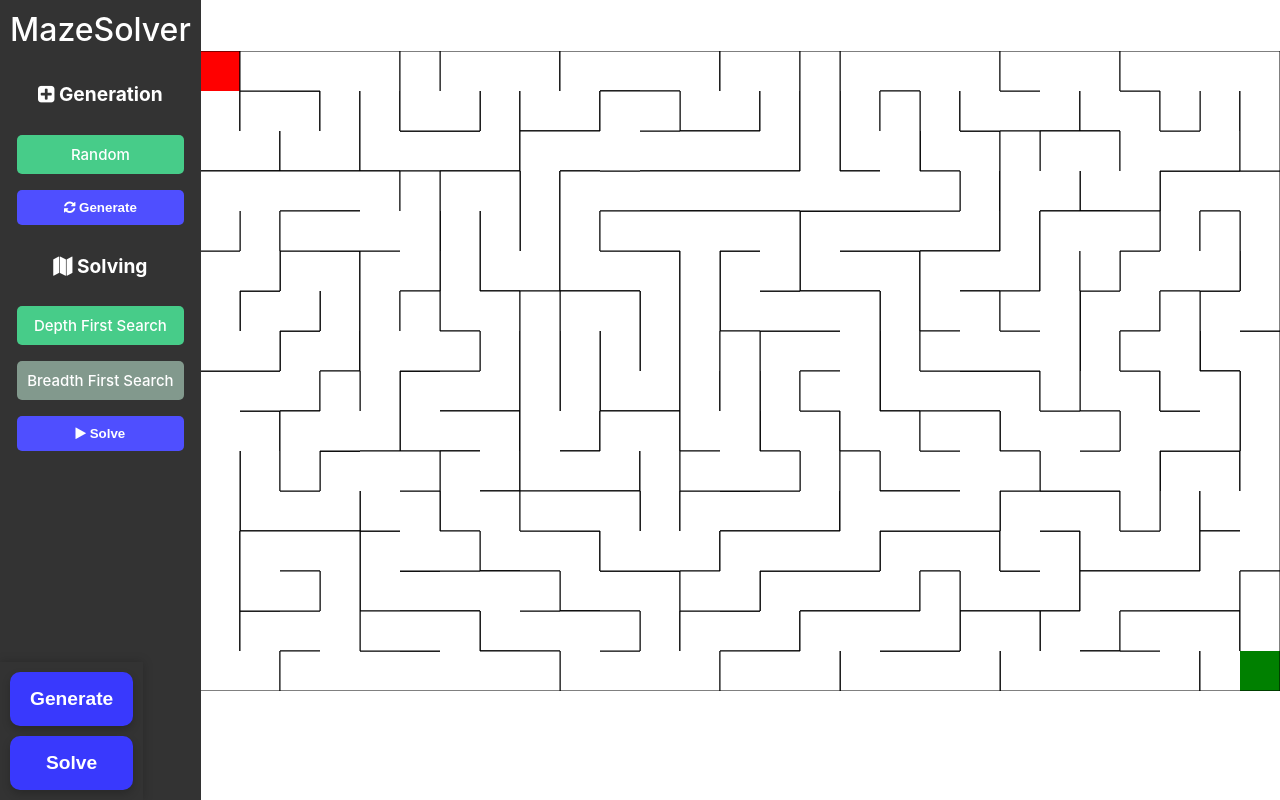
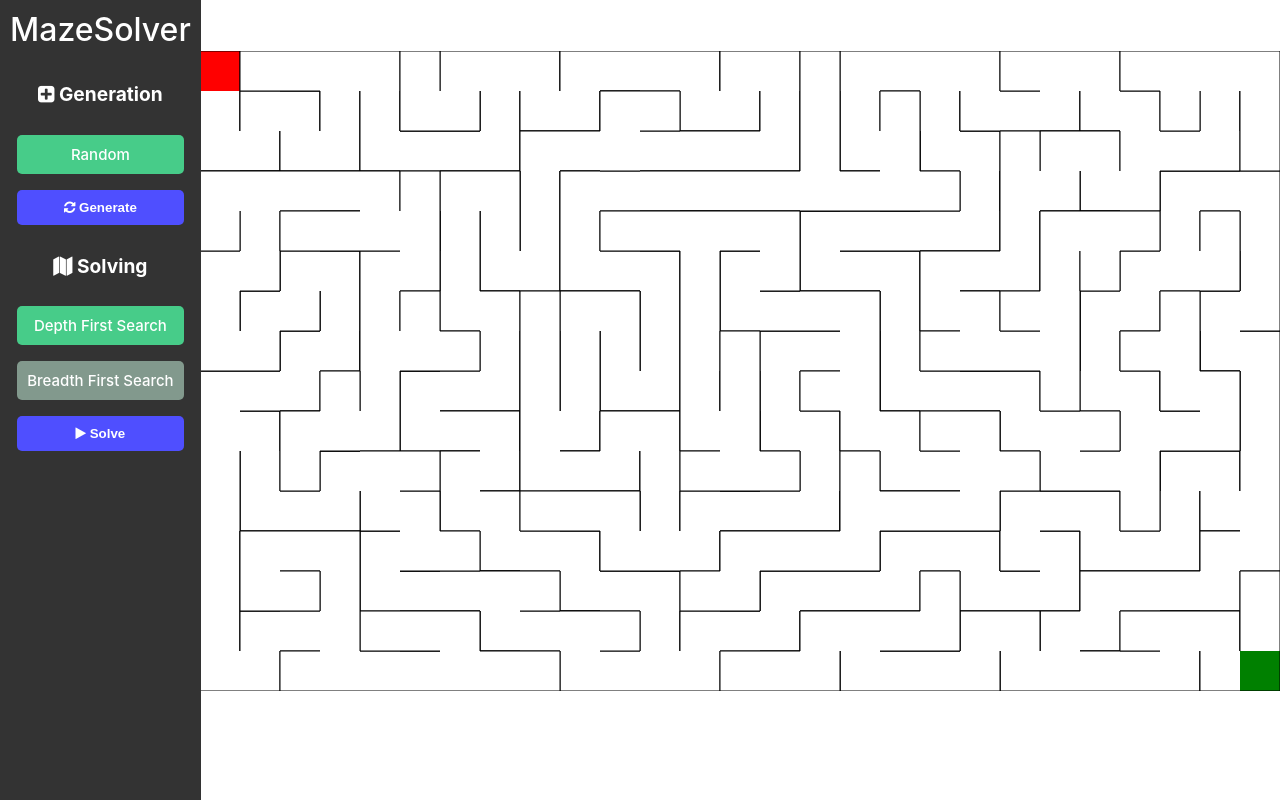
Before and after one commit to WukoSiric/vue-maze-visualizer, a Vue app: page / in a window 1280 px wide. Built offline with nearby package versions, Linux system fonts and the light colour scheme.

Commit message:
Buttons have icons and are on right side

```diff
--- a/src/App.vue
+++ b/src/App.vue
@@ -44,10 +44,10 @@ export default {
   </header>
   <main>
     <MazeGrid ref="mazeGridRef"></MazeGrid>
-    <div class="floatingButtons" :class="{ hidden: !isMobile}">
+    <div :class="[!isMobile ? 'hidden' : 'floatingButtons']">
       <div class="buttonsContainer">
-        <FloatingButton buttonText="Generate" :buttonFunction="generateMaze"></FloatingButton>
-        <FloatingButton buttonText="Solve" :buttonFunction="solveMaze"></FloatingButton>
+        <FloatingButton faClass="fa fa-refresh" :buttonFunction="generateMaze"></FloatingButton>
+        <FloatingButton faClass="fa fa-play" :buttonFunction="solveMaze"></FloatingButton>
       </div>
     </div>
   </main>
@@ -58,16 +58,15 @@ export default {
   display: none;
 }
 .floatingButtons {
+  display: flex;
   position: fixed;
   bottom: 0;
-  left: 0;
-  display: flex;
+  right: 0;
   justify-content: center;
   align-items: center;
   gap: 10px;
   padding: 10px;
   box-shadow: 0 0 10px 0 rgba(0, 0, 0, 0.2);
-
 }
 
 .buttonsContainer {
--- a/src/components/FloatingButton.vue
+++ b/src/components/FloatingButton.vue
@@ -1,7 +1,7 @@
 <script>
 export default {
 	props: {
-		buttonText: {
+		faClass: {
 			Type: String,
 			Required: true
 		},
@@ -26,7 +26,7 @@ export default {
 
 <template>
   <link rel="stylesheet" href="https://cdnjs.cloudflare.com/ajax/libs/font-awesome/4.7.0/css/font-awesome.min.css">
-	<button id="floating-button" ref="button" @click="buttonFunction"> {{ buttonText }} </button>
+	<button id="floating-button" ref="button" @click="buttonFunction"> <i :class="faClass"></i></button>
 </template>
 
 <style>
```
